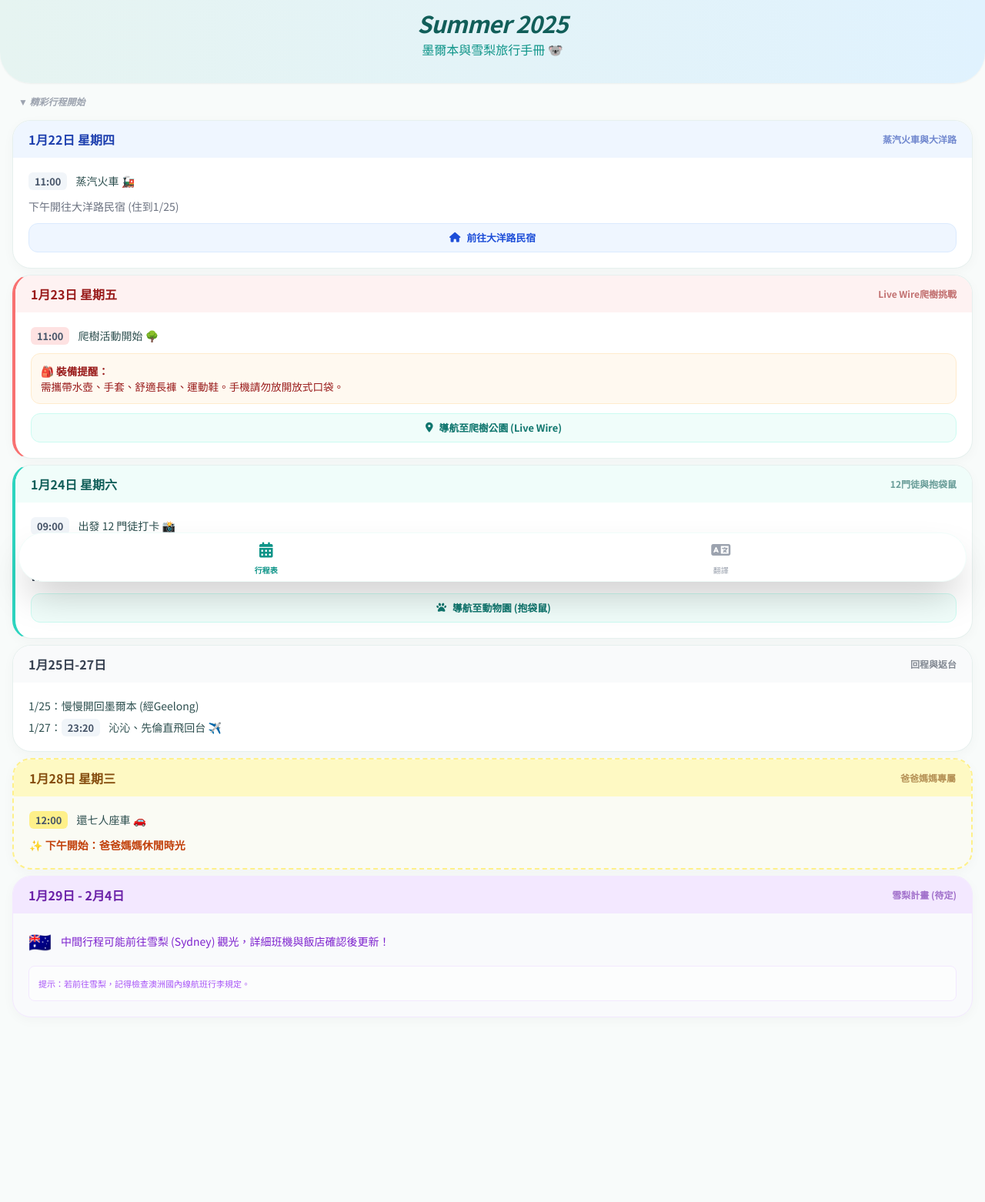
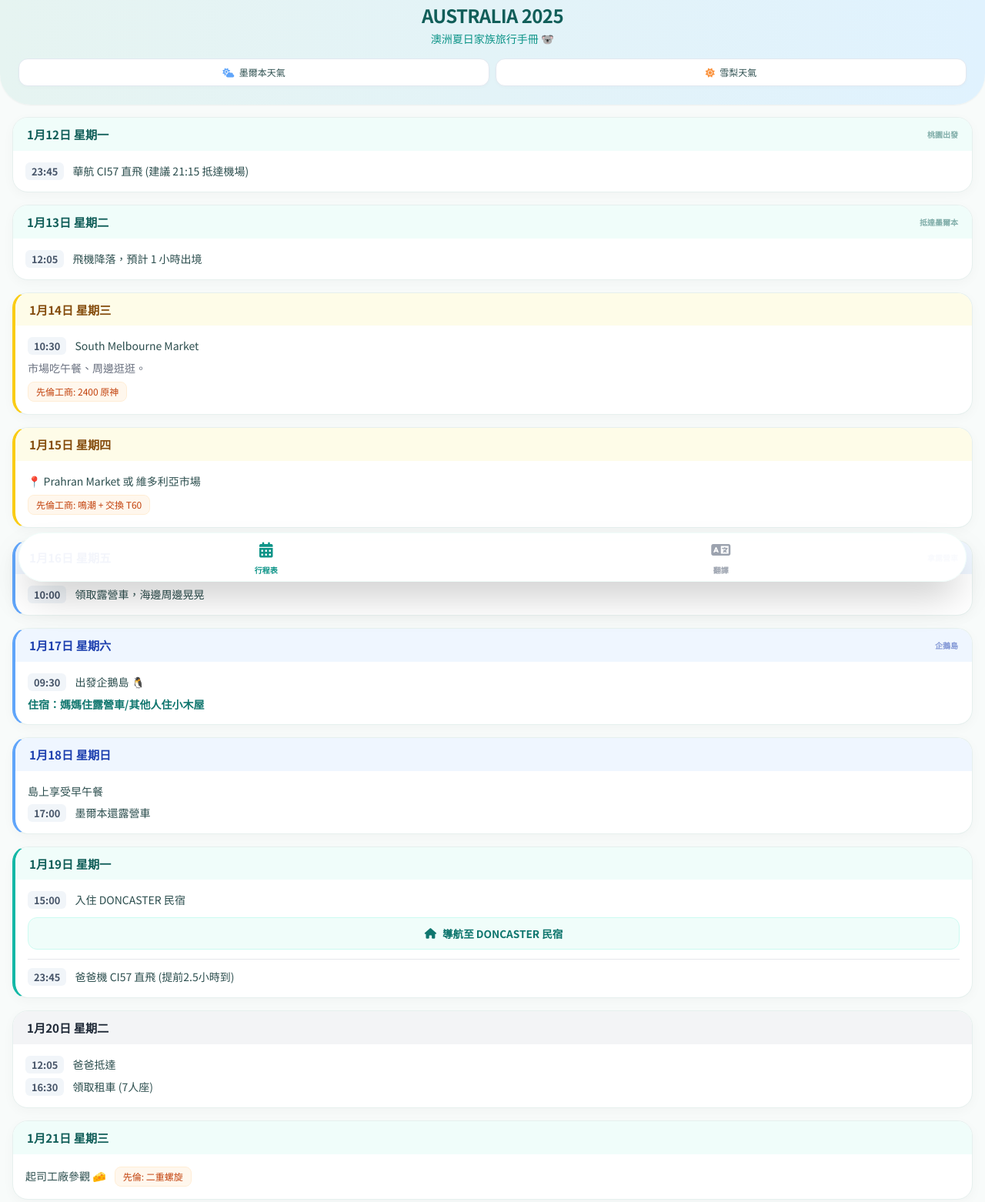
Before and after one commit to merajie81-crypto/melbourne-trip, a plain HTML site: page index.html in a window 1280 px wide. Shown: the part 20-1582 px from the top of the page at 77% size. Before the commit the page ends 1470 px from the top, so only its background shows below. Drawn offline with nearby package versions, Linux system fonts and the light colour scheme.

Commit message:
Update index.html

```diff
--- a/index.html
+++ b/index.html
@@ -3,125 +3,175 @@
 <head>
     <meta charset="UTF-8">
     <meta name="viewport" content="width=device-width, initial-scale=1.0, maximum-scale=1.0, user-scalable=no">
-    <title>墨爾本夏日之旅 🐨</title>
+    <title>澳洲旅行手冊 🐨</title>
     <script src="https://cdn.tailwindcss.com"></script>
     <link rel="stylesheet" href="https://cdnjs.cloudflare.com/ajax/libs/font-awesome/6.4.0/css/all.min.css">
     <style>
         @import url('https://fonts.googleapis.com/css2?family=Noto+Sans+TC:wght@400;700&display=swap');
         body { background-color: #F8FBFA; font-family: 'Noto Sans TC', sans-serif; color: #2C4E4E; }
-        .day-card { background: white; border-radius: 24px; box-shadow: 0 4px 15px rgba(0,0,0,0.03); border: 1px solid #E6F0EE; position: relative; overflow: hidden; margin-bottom: 20px; }
-        .day-header { padding: 12px 20px; font-weight: bold; display: flex; justify-content: space-between; align-items: center; }
+        .day-card { background: white; border-radius: 20px; box-shadow: 0 4px 15px rgba(0,0,0,0.03); border: 1px solid #E6F0EE; position: relative; overflow: hidden; margin-bottom: 16px; }
+        .day-header { padding: 10px 18px; font-weight: bold; display: flex; justify-content: space-between; align-items: center; font-size: 0.95rem; }
         .time-badge { background: #F1F5F9; color: #475569; padding: 2px 8px; border-radius: 6px; font-weight: bold; font-size: 0.8rem; margin-right: 8px; }
-        .work-badge { background: #FFF7ED; color: #C2410C; padding: 2px 10px; border-radius: 8px; font-size: 0.75rem; border: 1px solid #FFEDD5; display: inline-block; margin-top: 4px; }
-        .nav-active { color: #0D9488; transform: scale(1.1); font-weight: bold; }
-        .tab-content { display: none; }
-        .tab-content.active { display: block; animation: fadeIn 0.4s ease; }
-        @keyframes fadeIn { from { opacity: 0; } to { opacity: 1; } }
-        .location-btn { background: #F0FDFA; color: #0F766E; border: 1px solid #CCFBF1; padding: 8px 16px; border-radius: 12px; font-size: 0.8rem; font-weight: bold; margin-top: 8px; display: inline-flex; align-items: center; width: 100%; justify-content: center; }
-        .info-box { background: #FFF9F0; border: 1px solid #FFEBCD; padding: 12px; border-radius: 12px; font-size: 0.85rem; }
+        .work-badge { background: #FFF7ED; color: #C2410C; padding: 2px 10px; border-radius: 8px; font-size: 0.75rem; border: 1px solid #FFEDD5; display: inline-block; }
+        .location-btn { background: #F0FDFA; color: #0F766E; border: 1px solid #CCFBF1; padding: 10px; border-radius: 12px; font-size: 0.85rem; font-weight: bold; margin-top: 10px; display: inline-flex; align-items: center; width: 100%; justify-content: center; }
+        .weather-btn { background: #FFFFFF; border: 1px solid #E2E8F0; padding: 8px; border-radius: 12px; font-size: 0.75rem; flex: 1; text-align: center; box-shadow: 0 2px 5px rgba(0,0,0,0.02); }
+        .info-box { background: #FFF9F0; border: 1px solid #FFEBCD; padding: 10px; border-radius: 12px; font-size: 0.8rem; margin-top: 8px; }
     </style>
 </head>
 <body class="pb-28">
 
-    <header class="bg-gradient-to-r from-[#E6F4F1] to-[#E0F2FE] p-8 rounded-b-[40px] text-center shadow-sm">
-        <h1 class="text-3xl font-black text-teal-800 tracking-tight italic">Summer 2025</h1>
-        <p class="text-teal-600 mt-1 font-medium">墨爾本與雪梨旅行手冊 🐨</p>
+    <header class="bg-gradient-to-r from-[#E6F4F1] to-[#E0F2FE] p-6 rounded-b-[40px] text-center shadow-sm">
+        <h1 class="text-2xl font-black text-teal-800 tracking-tight">AUSTRALIA 2025</h1>
+        <p class="text-teal-600 mt-1 text-sm font-medium">澳洲夏日家族旅行手冊 🐨</p>
+
+        <div class="flex gap-2 mt-4">
+            <a href="https://www.google.com/search?q=melbourne+weather" target="_blank" class="weather-btn">
+                <i class="fas fa-cloud-sun text-blue-400 mr-1"></i> 墨爾本天氣
+            </a>
+            <a href="https://www.google.com/search?q=sydney+weather" target="_blank" class="weather-btn">
+                <i class="fas fa-sun text-orange-400 mr-1"></i> 雪梨天氣
+            </a>
+        </div>
     </header>
 
-    <main class="p-4">
-        <div id="plan" class="tab-content active space-y-2">
-
-            <div class="text-xs text-gray-400 font-bold mb-4 ml-2 italic">▼ 精彩行程開始</div>
+    <main class="p-4 space-y-4">
 
         <div class="day-card">
-                <div class="day-header bg-blue-50 text-blue-800">
-                    <span>1月22日 星期四</span>
-                    <span class="text-xs opacity-60">蒸汽火車與大洋路</span>
+            <div class="day-header bg-teal-50 text-teal-800"><span>1月12日 星期一</span><span class="text-[10px] opacity-50">桃園出發</span></div>
+            <div class="p-4 text-sm"><span class="time-badge">23:45</span> 華航 CI57 直飛 (建議 21:15 抵達機場)</div>
         </div>
-                <div class="p-5 space-y-3 text-sm">
-                    <p><span class="time-badge">11:00</span> 蒸汽火車 🚂</p>
-                    <p class="text-gray-500">下午開往大洋路民宿 (住到1/25)</p>
-                    <a href="https://www.google.com/maps/search/?api=1&query=21+Seeberg+Court+Apollo+Bay+VIC+3233" class="location-btn text-blue-700 bg-blue-50 border-blue-100"><i class="fas fa-home mr-2"></i> 前往大洋路民宿</a>
+
+        <div class="day-card">
+            <div class="day-header bg-teal-50 text-teal-800"><span>1月13日 星期二</span><span class="text-[10px] opacity-50">抵達墨爾本</span></div>
+            <div class="p-4 text-sm"><span class="time-badge">12:05</span> 飛機降落，預計 1 小時出境</div>
+        </div>
+
+        <div class="day-card border-l-4 border-l-yellow-400">
+            <div class="day-header bg-yellow-50 text-yellow-800"><span>1月14日 星期三</span></div>
+            <div class="p-4 text-sm space-y-2">
+                <p><span class="time-badge">10:30</span> South Melbourne Market</p>
+                <p class="text-gray-500">市場吃午餐、周邊逛逛。</p>
+                <div class="work-badge">先倫工商: 2400 原神</div>
+            </div>
+        </div>
+
+        <div class="day-card border-l-4 border-l-yellow-400">
+            <div class="day-header bg-yellow-50 text-yellow-800"><span>1月15日 星期四</span></div>
+            <div class="p-4 text-sm space-y-2">
+                <p>📍 Prahran Market 或 維多利亞市場</p>
+                <div class="work-badge">先倫工商: 鳴潮 + 交換 T60</div>
+            </div>
+        </div>
+
+        <div class="day-card border-l-4 border-l-blue-400">
+            <div class="day-header bg-blue-50 text-blue-800"><span>1月16日 星期五</span><span class="text-[10px] opacity-50">拿露營車</span></div>
+            <div class="p-4 text-sm"><span class="time-badge">10:00</span> 領取露營車，海邊周邊晃晃</div>
+        </div>
+
+        <div class="day-card border-l-4 border-l-blue-400">
+            <div class="day-header bg-blue-50 text-blue-800"><span>1月17日 星期六</span><span class="text-[10px] opacity-50">企鵝島</span></div>
+            <div class="p-4 text-sm space-y-2">
+                <p><span class="time-badge">09:30</span> 出發企鵝島 🐧</p>
+                <p class="font-bold text-teal-700">住宿：媽媽住露營車/其他人住小木屋</p>
+            </div>
+        </div>
+
+        <div class="day-card border-l-4 border-l-blue-400">
+            <div class="day-header bg-blue-50 text-blue-800"><span>1月18日 星期日</span></div>
+            <div class="p-4 text-sm space-y-2">
+                <p>島上享受早午餐</p>
+                <p><span class="time-badge">17:00</span> 墨爾本還露營車</p>
+            </div>
+        </div>
+
+        <div class="day-card border-l-4 border-l-teal-500">
+            <div class="day-header bg-teal-50 text-teal-800"><span>1月19日 星期一</span></div>
+            <div class="p-4 text-sm space-y-3">
+                <p><span class="time-badge">15:00</span> 入住 DONCASTER 民宿</p>
+                <a href="https://www.google.com/maps/search/?api=1&query=5+Elgar+Court+701+Doncaster+VIC+3108" class="location-btn"><i class="fas fa-home mr-2"></i> 導航至 DONCASTER 民宿</a>
+                <hr>
+                <p><span class="time-badge">23:45</span> 爸爸機 CI57 直飛 (提前2.5小時到)</p>
+            </div>
+        </div>
+
+        <div class="day-card">
+            <div class="day-header bg-gray-100 text-gray-800"><span>1月20日 星期二</span></div>
+            <div class="p-4 text-sm space-y-2">
+                <p><span class="time-badge">12:05</span> 爸爸抵達</p>
+                <p><span class="time-badge">16:30</span> 領取租車 (7人座)</p>
+            </div>
+        </div>
+
+        <div class="day-card">
+            <div class="day-header bg-teal-50 text-teal-800"><span>1月21日 星期三</span></div>
+            <div class="p-4 text-sm">起司工廠參觀 🧀 <div class="work-badge ml-2">先倫: 二重螺旋</div></div>
+        </div>
+
+        <div class="day-card border-l-4 border-l-blue-400">
+            <div class="day-header bg-blue-50 text-blue-800"><span>1月22日 星期四</span></div>
+            <div class="p-4 text-sm space-y-3">
+                <p><span class="time-badge">11:00</span> 蒸汽火車 Puffing Billy 🚂</p>
+                <a href="https://www.google.com/maps/search/?api=1&query=21+Seeberg+Court+Apollo+Bay+VIC+3233" class="location-btn text-blue-700 bg-blue-50 border-blue-100"><i class="fas fa-home mr-2"></i> 前往阿波羅灣民宿</a>
+                <div class="work-badge">先倫: 終末地</div>
             </div>
         </div>
 
         <div class="day-card border-l-4 border-l-red-400">
-                <div class="day-header bg-red-50 text-red-800">
-                    <span>1月23日 星期五</span>
-                    <span class="text-xs opacity-60">Live Wire爬樹挑戰</span>
-                </div>
-                <div class="p-5 space-y-3 text-sm">
-                    <p><span class="time-badge bg-red-100">11:00</span> 爬樹活動開始 🌳</p>
-                    <div class="info-box text-red-800">
-                        <strong>🎒 裝備提醒：</strong><br>
-                        需攜帶水壺、手套、舒適長褲、運動鞋。手機請勿放開放式口袋。
-                    </div>
-                    <a href="https://www.google.com/maps/search/?api=1&query=180+Erskine+Falls+Rd+Lorne+VIC+3232" class="location-btn"><i class="fas fa-map-marker-alt mr-2"></i> 導航至爬樹公園 (Live Wire)</a>
+            <div class="day-header bg-red-50 text-red-800"><span>1月23日 星期五</span></div>
+            <div class="p-4 text-sm space-y-3">
+                <p><span class="time-badge bg-red-100">11:00</span> Live Wire Park 爬樹挑戰 🌳</p>
+                <div class="info-box text-red-800"><strong>🎒 必備：</strong> 水壺、手套、長褲、運動鞋。</div>
+                <a href="https://www.google.com/maps/search/?api=1&query=180+Erskine+Falls+Rd+Lorne+VIC+3232" class="location-btn bg-red-50 border-red-100 text-red-700"><i class="fas fa-location-arrow mr-2"></i> 導航至爬樹公園</a>
             </div>
         </div>
 
         <div class="day-card border-l-4 border-l-teal-400">
-                <div class="day-header bg-teal-50 text-teal-800">
-                    <span>1月24日 星期六</span>
-                    <span class="text-xs opacity-60">12門徒與抱袋鼠</span>
-                </div>
-                <div class="p-5 space-y-3 text-sm">
-                    <p><span class="time-badge">09:00</span> 出發 12 門徒打卡 📸</p>
-                    <p><span class="time-badge">15:15</span> 預約：抱小袋鼠活動 🦘</p>
-                    <p class="font-bold text-gray-700">Warrnambool Wildlife Encounters</p>
-                    <a href="https://www.google.com/maps/search/?api=1&query=Warrnambool+Wildlife+Encounters+Great+Ocean+Road" class="location-btn"><i class="fas fa-paw mr-2"></i> 導航至動物園 (抱袋鼠)</a>
+            <div class="day-header bg-teal-50 text-teal-800"><span>1月24日 星期六</span></div>
+            <div class="p-4 text-sm space-y-3">
+                <p>12 門徒打卡 📸</p>
+                <p><span class="time-badge">15:15</span> 抱小袋鼠活動 🦘</p>
+                <a href="https://www.google.com/maps/search/?api=1&query=Warrnambool+Wildlife+Encounters" class="location-btn"><i class="fas fa-paw mr-2"></i> 導航至抱袋鼠動物園</a>
             </div>
         </div>
 
         <div class="day-card">
-                <div class="day-header bg-gray-50 text-gray-700">
-                    <span>1月25日-27日</span>
-                    <span class="text-xs opacity-60">回程與返台</span>
+            <div class="day-header bg-gray-50"><span>1月25日 星期日</span></div>
+            <div class="p-4 text-sm">慢慢開回墨爾本 (經 Geelong)</div>
         </div>
-                <div class="p-5 space-y-2 text-sm">
-                    <p>1/25：慢慢開回墨爾本 (經Geelong)</p>
-                    <p>1/27：<span class="time-badge">23:20</span> 沁沁、先倫直飛回台 ✈️</p>
+        <div class="day-card">
+            <div class="day-header bg-gray-50"><span>1月26日 星期一</span></div>
+            <div class="p-4 text-sm text-gray-400 italic">暫無計畫</div>
         </div>
+        <div class="day-card">
+            <div class="day-header bg-red-50 text-red-800"><span>1月27日 星期二</span></div>
+            <div class="p-4 text-sm"><span class="time-badge">23:20</span> 沁沁、先倫返台 ✈️</div>
         </div>
 
-            <div class="day-card bg-yellow-50/30 border-dashed border-2 border-yellow-200">
-                <div class="day-header bg-yellow-100 text-yellow-800">
-                    <span>1月28日 星期三</span>
-                    <span class="text-xs opacity-60">爸爸媽媽專屬</span>
-                </div>
-                <div class="p-5 space-y-3 text-sm">
-                    <p><span class="time-badge bg-yellow-200">12:00</span> 還七人座車 🚗</p>
-                    <p class="text-orange-700 font-bold">✨ 下午開始：爸爸媽媽休閒時光</p>
-                </div>
+        <div class="day-card border-dashed border-2 border-yellow-200">
+            <div class="day-header bg-yellow-50 text-yellow-800"><span>1月28日 星期三</span></div>
+            <div class="p-4 text-sm">12:00 還車。下午開始自由行程。</div>
         </div>
 
         <div class="day-card bg-purple-50/30 border-purple-100">
-                <div class="day-header bg-purple-100 text-purple-800">
-                    <span>1月29日 - 2月4日</span>
-                    <span class="text-xs opacity-60">雪梨計畫 (待定)</span>
-                </div>
-                <div class="p-5 text-sm space-y-4">
-                    <div class="flex items-center gap-3">
-                        <div class="text-2xl">🇦🇺</div>
-                        <p class="text-purple-700 font-medium">中間行程可能前往雪梨 (Sydney) 觀光，詳細班機與飯店確認後更新！</p>
-                    </div>
-                    <div class="bg-white/60 p-3 rounded-lg border border-purple-100 text-[11px] text-purple-500">
-                        提示：若前往雪梨，記得檢查澳洲國內線航班行李規定。
-                    </div>
-                </div>
+            <div class="day-header bg-purple-100 text-purple-800"><span>1月29日 - 2月4日</span><span class="text-[10px] opacity-60">雪梨計畫</span></div>
+            <div class="p-4 text-sm text-purple-700">期間預計前往雪梨觀光，詳細內容待確認。</div>
         </div>
 
+        <div class="day-card">
+            <div class="day-header bg-gray-100"><span>2月5日 星期三</span></div>
+            <div class="p-4 text-sm text-center text-gray-500">旅程圓滿結束 🏠</div>
         </div>
+
     </main>
 
-    <nav class="fixed bottom-6 left-6 right-6 h-16 bg-white shadow-2xl rounded-full border border-teal-50 flex justify-around items-center px-6">
+    <nav class="fixed bottom-6 left-6 right-6 h-16 bg-white/95 shadow-2xl rounded-full border border-teal-50 flex justify-around items-center px-6">
         <div class="text-teal-600 flex flex-col items-center">
             <i class="fas fa-calendar-alt text-xl"></i>
             <span class="text-[10px] mt-1 font-bold">行程表</span>
         </div>
         <a href="https://translate.google.com/" target="_blank" class="text-gray-400 flex flex-col items-center">
             <i class="fas fa-language text-xl"></i>
-            <span class="text-[10px] mt-1">翻譯</span>
+            <span class="text-[10px] mt-1 font-bold">翻譯</span>
         </a>
     </nav>
 
```
Lines whose indentation alone changed are shown as unchanged.
